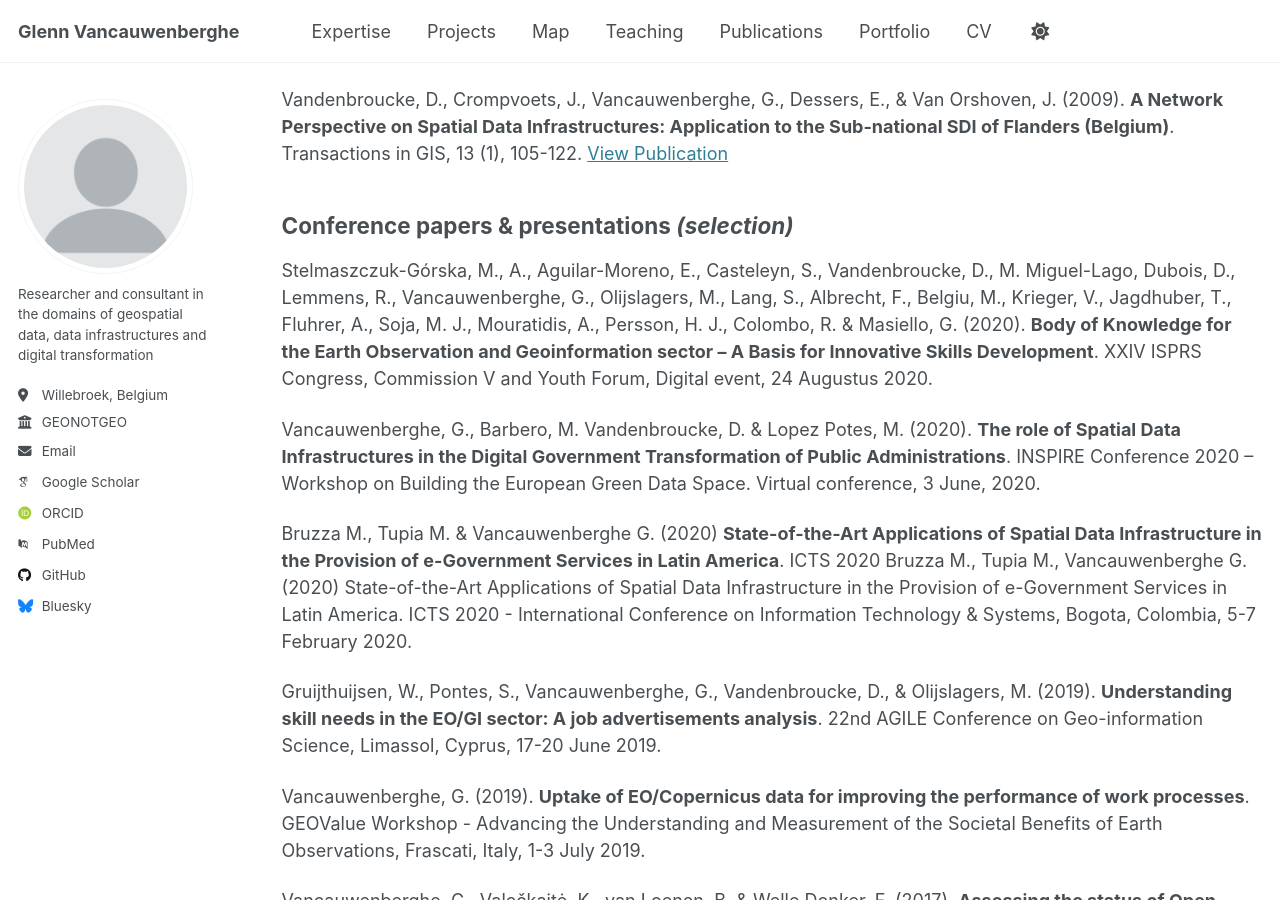
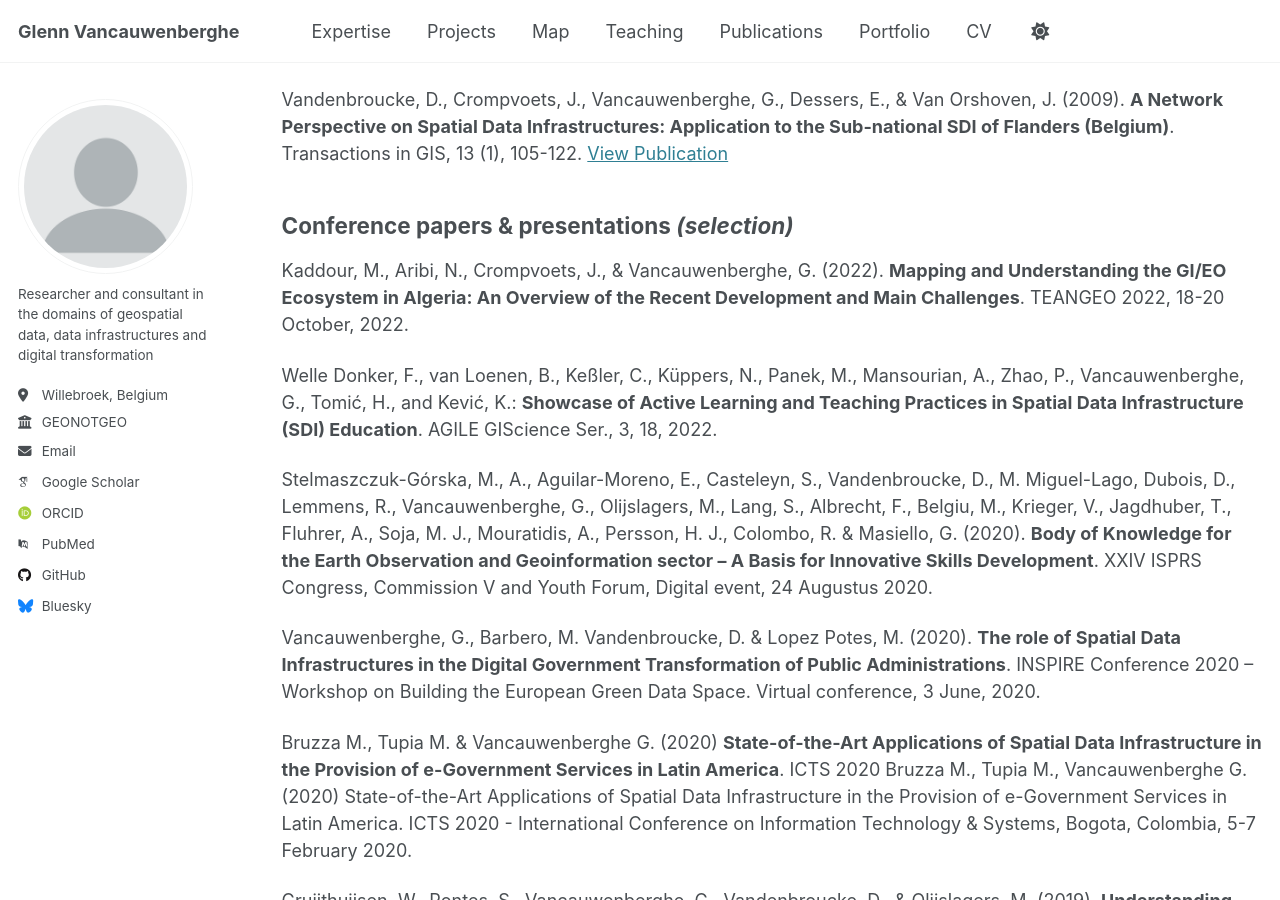
Before and after one commit to GVancauwenberghe/gvancauwenberghe.github.io, a Jekyll site: the page built from _pages/outputs.md, in a window 1280 px wide and 900 px high, scrolled down 3871 px. Built offline with Jekyll 4.4.1, drawn with Linux system fonts in a browser that asks for light colours; some web fonts are replaced.

Commit message:
Update outputs.md

```diff
--- a/_pages/outputs.md
+++ b/_pages/outputs.md
@@ -89,6 +89,10 @@ Vandenbroucke, D., Crompvoets, J., Vancauwenberghe, G., Dessers, E., & Van Orsho
 
 
 ## Conference papers & presentations _(selection)_
+Kaddour, M., Aribi, N., Crompvoets, J., & Vancauwenberghe, G. (2022). **Mapping and Understanding the GI/EO Ecosystem in Algeria: An Overview of the Recent Development and Main Challenges**. TEANGEO 2022, 18-20 October, 2022.
+
+Welle Donker, F., van Loenen, B., Keßler, C., Küppers, N., Panek, M., Mansourian, A., Zhao, P., Vancauwenberghe, G., Tomić, H., and Kević, K.: **Showcase of Active Learning and Teaching Practices in Spatial Data Infrastructure (SDI) Education**. AGILE GIScience Ser., 3, 18, 2022.
+
 Stelmaszczuk-Górska, M., A., Aguilar-Moreno, E., Casteleyn, S., Vandenbroucke, D., M. Miguel-Lago, Dubois, D., Lemmens, R., Vancauwenberghe, G., Olijslagers, M., Lang, S., Albrecht, F., Belgiu, M., Krieger, V., Jagdhuber, T., Fluhrer, A., Soja, M. J., Mouratidis, A., Persson, H. J., Colombo, R. & Masiello, G. (2020). **Body of Knowledge for the Earth Observation and Geoinformation sector – A Basis for Innovative Skills Development**. XXIV ISPRS Congress, Commission V and Youth Forum, Digital event, 24 Augustus 2020.
 
 Vancauwenberghe, G., Barbero, M. Vandenbroucke, D. & Lopez Potes, M. (2020). **The role of Spatial Data Infrastructures in the Digital Government Transformation of Public Administrations**. INSPIRE Conference 2020 – Workshop on Building the European Green Data Space. Virtual conference, 3 June, 2020.
```
